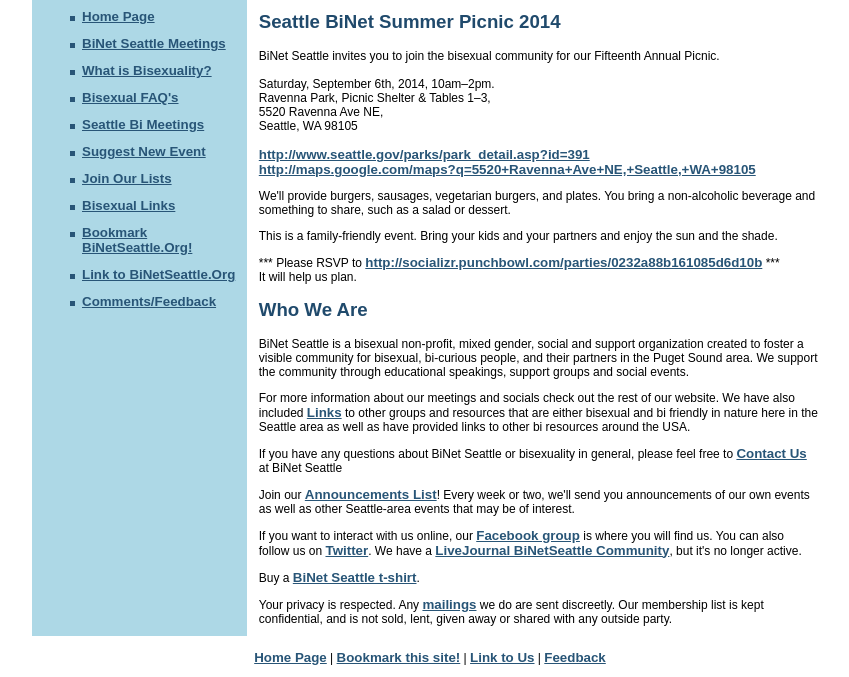
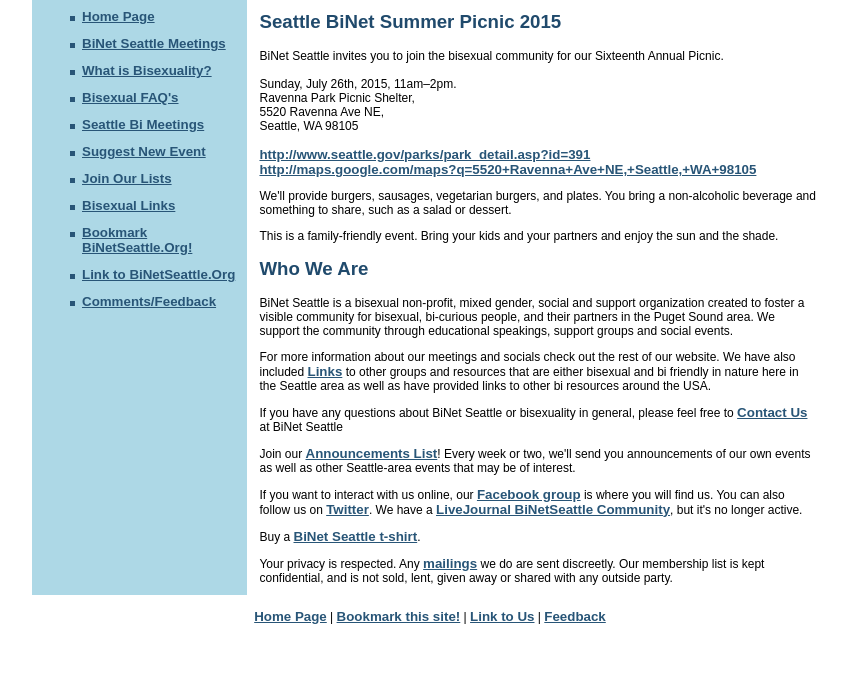
Before and after one commit to BiNetSeattle/binetseattle.github.io, a plain HTML site: page index.html in a window 1280 px wide. Shown: the part 142-819 px from the top of the page, without its empty margins (210-1059 px from the left). Drawn offline with Linux system fonts and the light colour scheme.

Commit message:
2015 picnic date

```diff
--- a/index.html
+++ b/index.html
@@ -101,11 +101,12 @@ window.onload=dynamiclink
 </td>
         <td width="500" height="400" valign="top">
 
-<h1>Seattle BiNet Summer Picnic 2014</h1>
-<p>BiNet Seattle invites you to join the bisexual community for our Fifteenth Annual Picnic.<br/>
+<h1>Seattle BiNet Summer Picnic 2015</h1>
+<p>BiNet Seattle invites you to join the bisexual community
+for our Sixteenth Annual Picnic.<br/>
 <br>
-Saturday, September 6th, 2014, 10am–2pm. <br/>
-Ravenna Park, Picnic Shelter &amp; Tables 1–3, <br/>
+Sunday, July 26th, 2015, 11am–2pm.<br/>
+Ravenna Park Picnic Shelter,<br/>
 5520 Ravenna Ave NE, <br/>
 Seattle, WA 98105 <br/>
 
@@ -123,8 +124,10 @@ such as a salad or dessert.</p>
 This is a family-friendly event. Bring your kids and your partners
 and enjoy the sun and the shade. </p>
 
+<!--
 <p>*** Please RSVP to <a target="_blank" href="http://socializr.punchbowl.com/parties/0232a88b161085d6d10b">http://socializr.punchbowl.com/parties/0232a88b161085d6d10b</a> ***
 <br>It will help us plan.</p>
+-->
 
 <!--
 <p>
```
